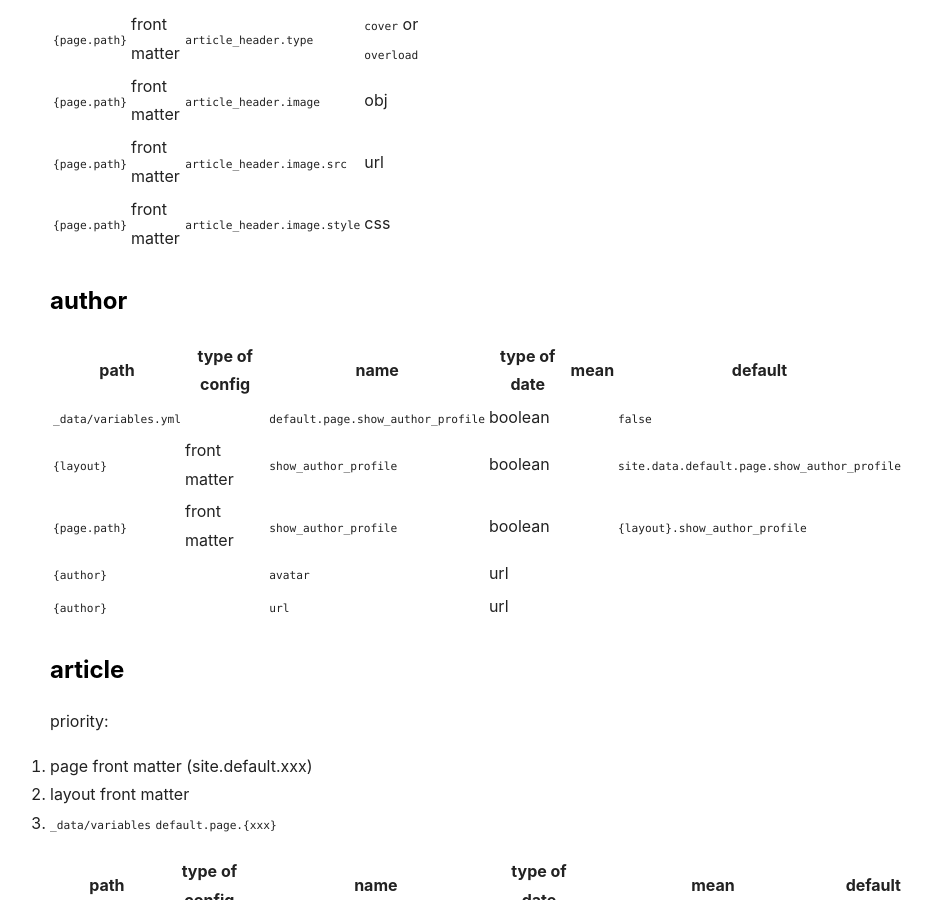
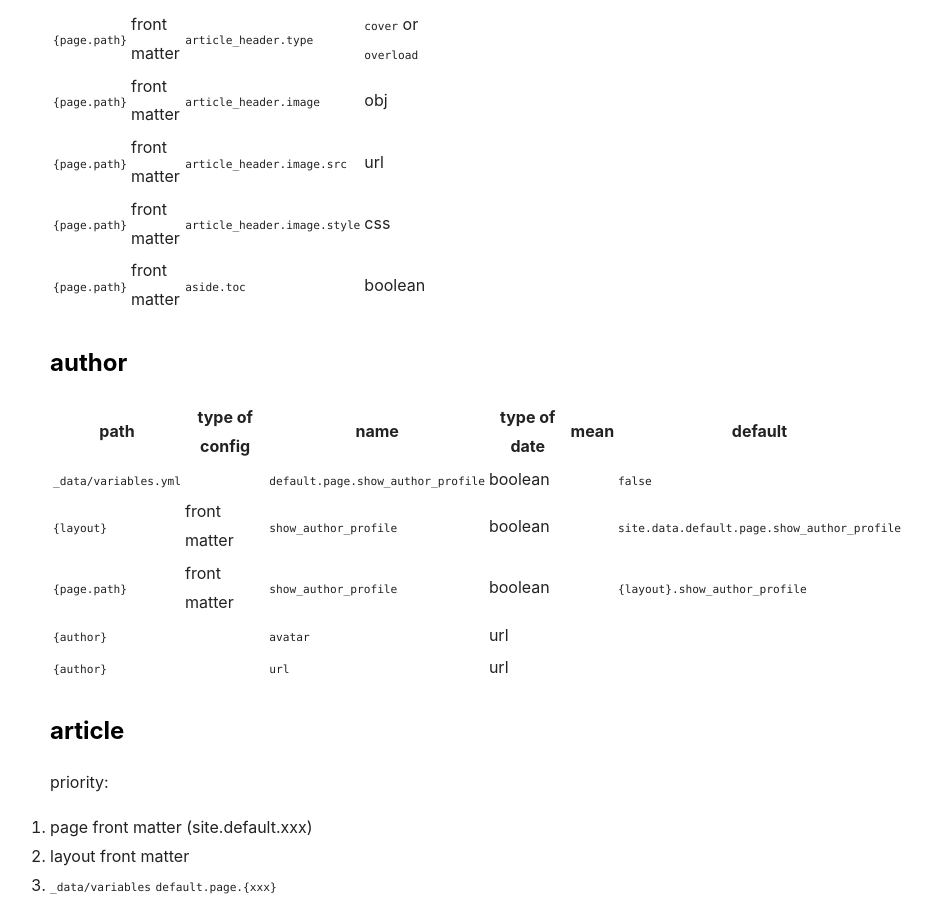
Before and after one commit to LawssssCat/jekyll-docs, a Jekyll site: the page built from _posts/2022-06-14-site-config.md, in a window 1280 px wide and 900 px high, scrolled down 1344 px. Shown: the whole window, without its empty margins (163-1095 px from the left). Built offline with Jekyll 4.4.1, drawn with Linux system fonts in a browser that asks for light colours; comment, search, counter and statistics services are not loaded.

Commit message:
feat: import toc.js

```diff
--- a/_includes/aside/toc.html
+++ b/_includes/aside/toc.html
@@ -1 +1,3 @@
 <div class="toc-aside js-toc-root"></div>
+{%- include snippets/get-accessible-url.html url="/assets/js/dist/aside/toc.min.js" -%}
+<script src="{{ __return }}"></script>
--- a/_layouts/page.html
+++ b/_layouts/page.html
@@ -59,8 +59,10 @@
             {%- if _show_aside -%}
               <div class="col-aside d-print-none">
                 <aside>
-                  <!-- toc -->
-                  <div>{%- include aside/toc.html -%}</div>
+                  {%- if page.aside.toc -%}
+                    <!-- toc -->
+                    <div>{%- include aside/toc.html -%}</div>
+                  {%- endif -%}
                 </aside>
               </div>
             {%- endif -%}
--- a/_posts/2022-06-14-site-config.md
+++ b/_posts/2022-06-14-site-config.md
@@ -28,6 +28,7 @@
 `{page.path}`      | front matter | `article_header.image` | obj
 `{page.path}`      | front matter | `article_header.image.src` | url
 `{page.path}`      | front matter | `article_header.image.style` | css
+`{page.path}`      | front matter | `aside.toc` | boolean
 
 ### author
 
--- a/gulpfile.js/tasks/js.js
+++ b/gulpfile.js/tasks/js.js
@@ -72,7 +72,7 @@
 
 const componentsJs = parallel(
   () => concatJs(`${JS_SRC}/components/theme.js`, 'theme'),
-  () => concatJs(`${JS_SRC}/components/aside/*.js`, 'aside'),
+  () => concatJs(`${JS_SRC}/components/aside/toc.js`, 'aside/toc'),
   () => concatJs(`${JS_SRC}/components/pageview/leancloud.js`, 'pageview/leancloud')
 );
 
```
